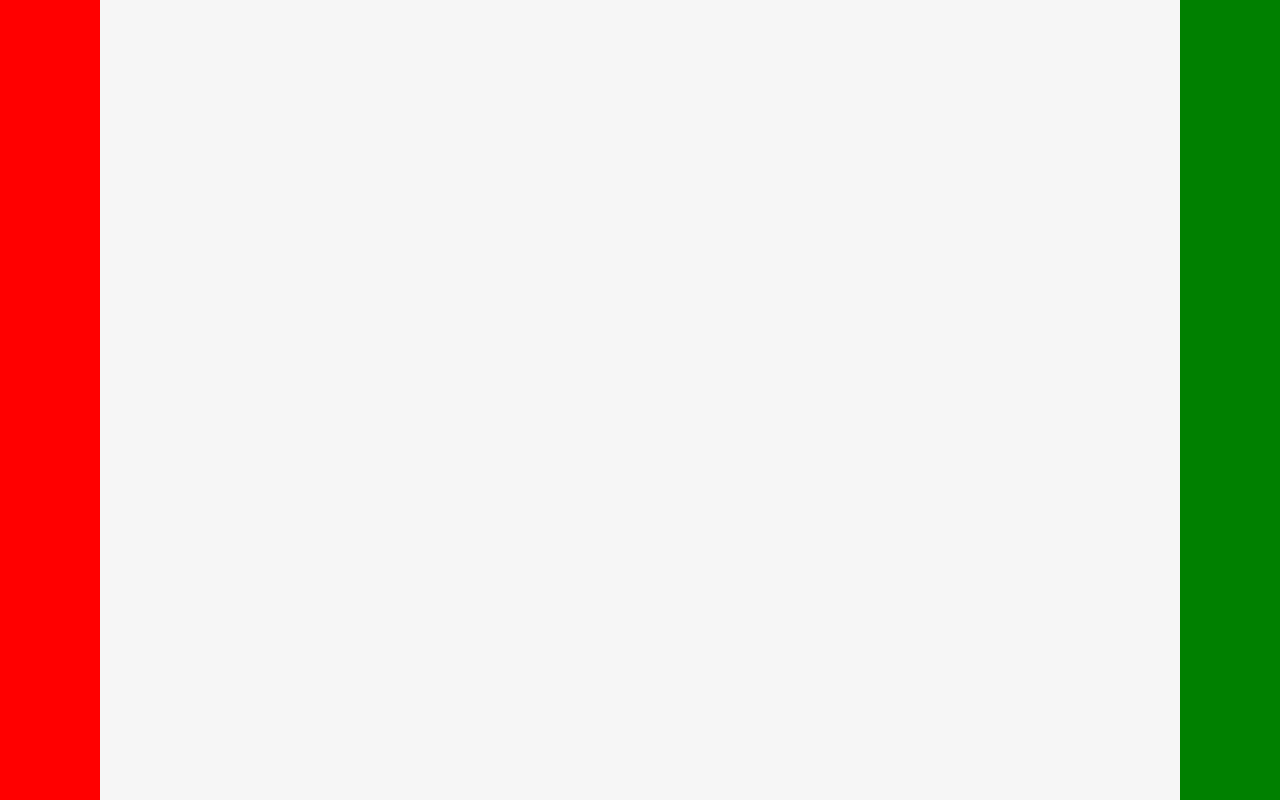
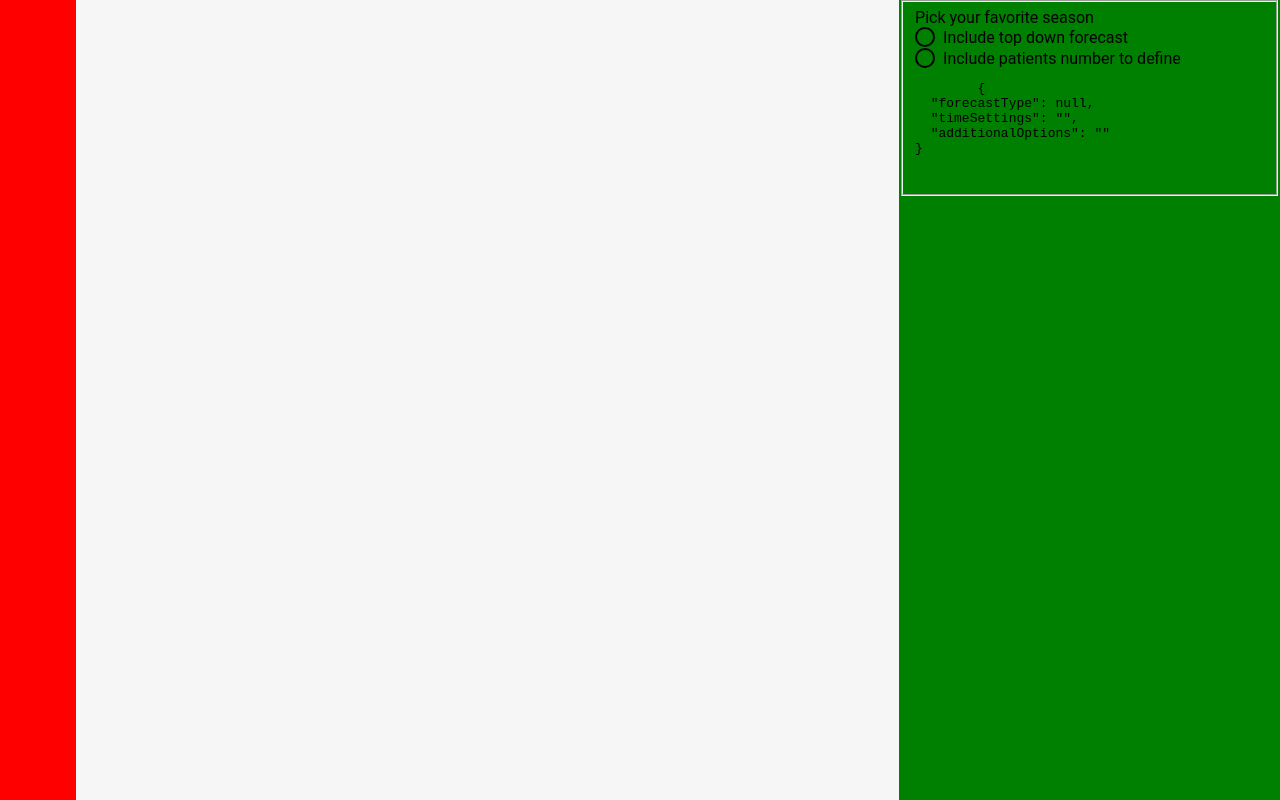
Before and after one commit to polubis/MARK-POC, an Angular app in the folder mark-poc/: page / in a window 1280 px wide. Built offline with nearby package versions, Linux system fonts and the light colour scheme.

Commit message:
Add boilerplate

```diff
--- a/mark-poc/package.json
+++ b/mark-poc/package.json
@@ -11,6 +11,7 @@
   "private": true,
   "dependencies": {
     "@angular/animations": "~12.0.3",
+    "@angular/cdk": "^12.1.4",
     "@angular/common": "~12.0.3",
     "@angular/compiler": "~12.0.3",
     "@angular/core": "~12.0.3",
--- a/mark-poc/src/app/app.component.html
+++ b/mark-poc/src/app/app.component.html
@@ -3,5 +3,7 @@
 
   <main></main>
 
-  <aside></aside>
+  <aside>
+      <app-epi-forecast-form-component></app-epi-forecast-form-component>
+  </aside>
 </div>
--- a/mark-poc/src/app/app.component.scss
+++ b/mark-poc/src/app/app.component.scss
@@ -17,7 +17,7 @@
     }
 
     aside {
-      width: 100px;
+      width: 500px;
       background: green;
     }
   }
--- /dev/null
+++ b/mark-poc/src/app/epi-forecast-form.component.html
@@ -0,0 +1,21 @@
+<form [formGroup]="form">
+  <fieldset>
+    <label id="example-radio-group-label">Pick your favorite season</label>
+    <mat-radio-group
+      aria-labelledby="example-radio-group-label"
+      class="example-radio-group"
+      formControlName="forecastType"
+    >
+      <mat-radio-button
+        class="example-radio-button"
+        *ngFor="let forecastType of forecastTypes"
+        [value]="forecastType"
+      >
+        {{ forecastType.label }}
+      </mat-radio-button>
+    </mat-radio-group>
+    <pre>
+        {{ form.value | json }}
+    </pre>
+  </fieldset>
+</form>
--- /dev/null
+++ b/mark-poc/src/app/epi-forecast-form.component.scss
@@ -0,0 +1,7 @@
+:host {
+}
+
+form {
+  display: flex;
+  flex-flow: column;
+}
--- /dev/null
+++ b/mark-poc/src/app/epi-forecast-form.component.ts
@@ -0,0 +1,24 @@
+import { Component } from '@angular/core';
+import { FormControl, FormGroup } from '@angular/forms';
+
+@Component({
+  selector: 'app-epi-forecast-form-component',
+  templateUrl: './epi-forecast-form.component.html',
+  styleUrls: ['./epi-forecast-form.component.scss'],
+})
+export class EpiForecastFormComponent {
+  form = new FormGroup({
+    forecastType: new FormControl(null),
+    timeSettings: new FormControl(''),
+    additionalOptions: new FormControl(''),
+  });
+
+  forecastTypes = [
+    {
+      label: 'Include top down forecast',
+    },
+    {
+      label: 'Include patients number to define',
+    },
+  ];
+}
```
Also changed, not shown: mark-poc/src/app/app.module.ts (+6 -2 lines), mark-poc/src/app/results.provider.ts (added, +12 -0 lines), 1 other file (tests, documents, lock files or other folders).
